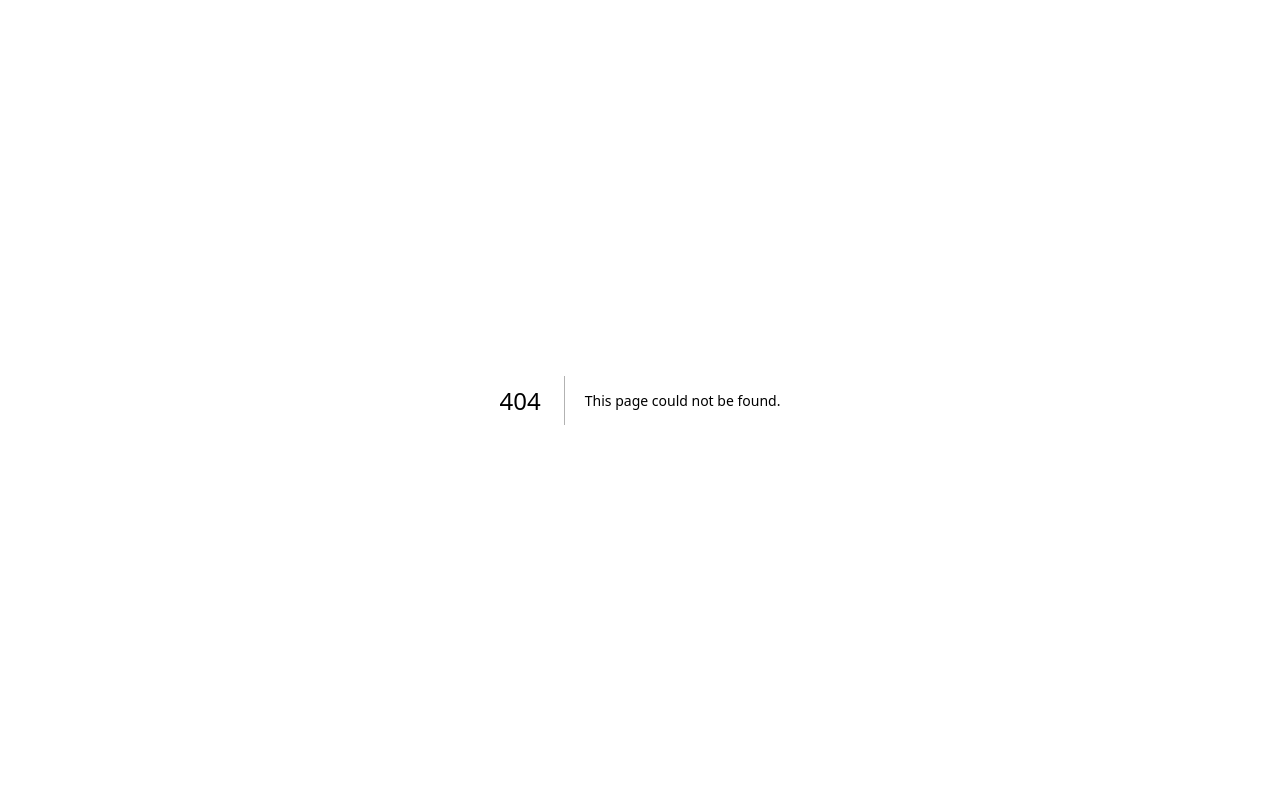
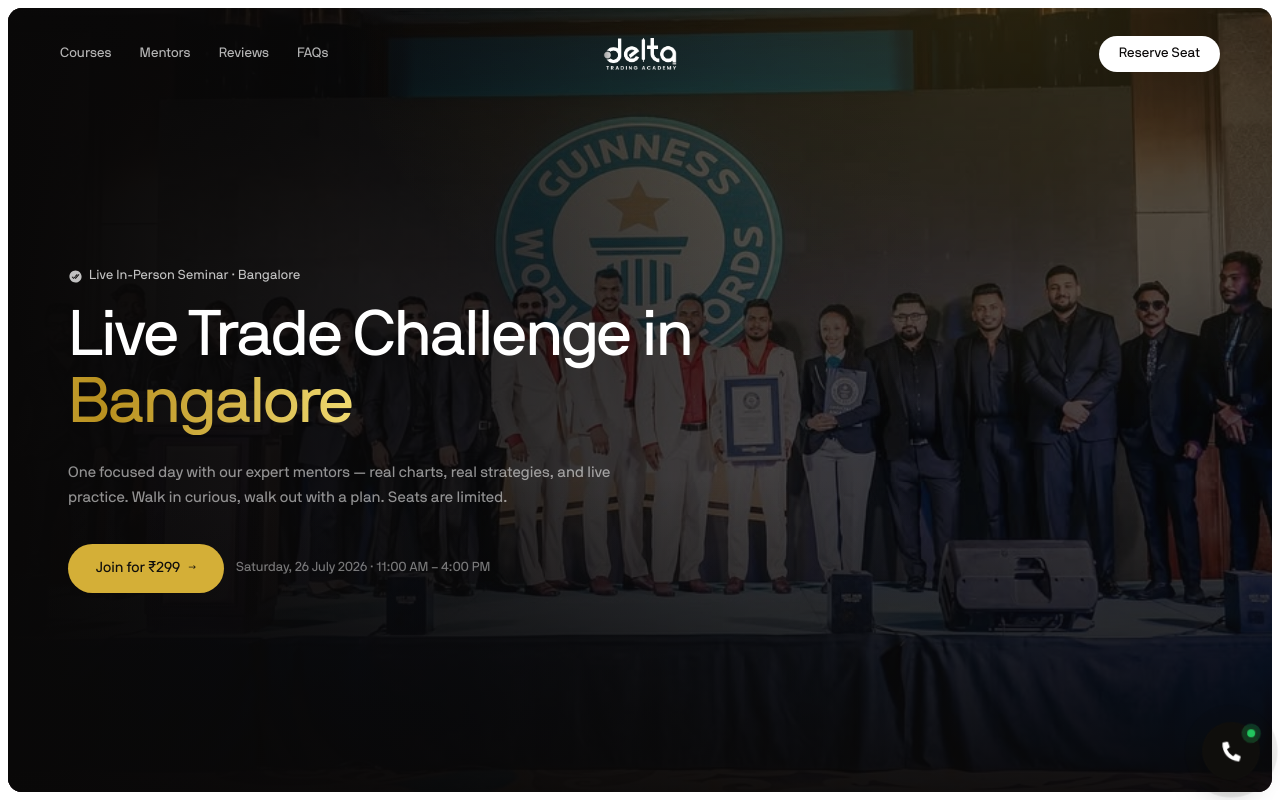
Before and after one commit to Abshar777/delta-trading-hub-v2, a Next.js app: page /seminar in a window 1280 px wide. Before the commit this address had no page. Shown: the top 800 px of the page. Built offline with nearby package versions, Linux system fonts and the light colour scheme.

Commit message:
sminar aded

```diff
--- a/next.config.ts
+++ b/next.config.ts
@@ -1,6 +1,11 @@
 import type { NextConfig } from "next";
 
 const nextConfig: NextConfig = {
+  /* Serve static assets from the hub domain so the page also works when
+     reverse-proxied under deltainstitutions.com/seminar (production only). */
+  assetPrefix:
+    process.env.NODE_ENV === "production" ? "https://deltatradinghub.com" : undefined,
+
   /* Keep the dev-tools badge out of the bottom-right corner used by the floating call button */
   devIndicators: {
     position: "bottom-left",
--- a/src/app/seminar-bangalore/page.tsx
+++ b/src/app/seminar/page.tsx
@@ -2,18 +2,22 @@
 
 import { useState, useEffect } from 'react'
 import Image from 'next/image'
-import Link from 'next/link'
 import Script from 'next/script'
 import { IoCheckmarkDoneCircle } from 'react-icons/io5'
 import CallButton from '@/components/CallButton'
 import SeminarRegisterModal from '@/components/SeminarRegisterModal'
 
+/* This page is also reverse-proxied at deltainstitutions.com/seminar, so all
+   internal links are absolute to the hub domain (else they'd resolve to the
+   wrong host). */
+const HUB = 'https://deltatradinghub.com'
+
 /* Nav links point back to the home page sections */
 const NAV_LINKS = [
-  { label: 'Courses', href: '/#courses' },
-  { label: 'Mentors', href: '/#mentors' },
-  { label: 'Reviews', href: '/#reviews' },
-  { label: 'FAQs',    href: '/#faq'     },
+  { label: 'Courses', href: `${HUB}/#courses` },
+  { label: 'Mentors', href: `${HUB}/#mentors` },
+  { label: 'Reviews', href: `${HUB}/#reviews` },
+  { label: 'FAQs',    href: `${HUB}/#faq`     },
 ]
 
 /* ── Seminar details — placeholders, easy to edit ── */
@@ -123,16 +127,16 @@ export default function SeminarBangalorePage() {
       >
         <div className="hidden md:flex items-center gap-7">
           {NAV_LINKS.map(({ label, href }) => (
-            <Link key={label} href={href}
+            <a key={label} href={href}
               className="text-[13.5px] text-white/70 tracking-[0.005em] transition-colors hover:text-white">
               {label}
-            </Link>
+            </a>
           ))}
         </div>
 
-        <Link href="/" className="flex justify-center items-center select-none">
+        <a href={HUB} className="flex justify-center items-center select-none">
           <Image src="/logo.png" alt="Delta Trading Academy" width={120} height={36} className="h-7 md:h-8 w-auto object-contain grayscale" priority />
-        </Link>
+        </a>
 
         <div className="flex items-center justify-end">
           <button
@@ -365,9 +369,9 @@ export default function SeminarBangalorePage() {
 
           <div className="flex flex-col md:flex-row items-center justify-between gap-3">
             <p className="text-[12.5px] text-black/35">© 2026 Delta Trading Academy · {SEMINAR.city} Seminar</p>
-            <Link href="/" className="text-[12.5px] text-black/45 hover:text-black transition-colors">
+            <a href={HUB} className="text-[12.5px] text-black/45 hover:text-black transition-colors">
               ← Back to deltatradinghub.com
-            </Link>
+            </a>
           </div>
         </div>
       </footer>
--- a/src/components/HeroSection.tsx
+++ b/src/components/HeroSection.tsx
@@ -13,7 +13,7 @@ const NAV_LINKS = [
   { label: 'Mentors',  href: '#mentors'  },
   { label: 'Reviews',  href: '#reviews'  },
   { label: 'FAQs',     href: '#faq'      },
-  { label: 'Live Trade Challenge', href: '/seminar-bangalore' },
+  { label: 'Live Trade Challenge', href: '/seminar' },
 ]
 
 const STATS = [
--- a/src/components/SeminarRegisterModal.tsx
+++ b/src/components/SeminarRegisterModal.tsx
@@ -91,7 +91,7 @@ export default function SeminarRegisterModal({
         order_id: data.orderId,
         name: 'Delta Trading Academy',
         description: `${seminarTitle} — ${city}`,
-        image: '/logo.png',
+        image: 'https://deltatradinghub.com/logo.png',
         prefill: { name: form.name, email: form.email, contact: form.phone },
         theme: { color: '#0f0e0c' },
         handler: async (response) => {
```
Also changed, not shown: 1 other file (tests, documents, lock files or other folders).
